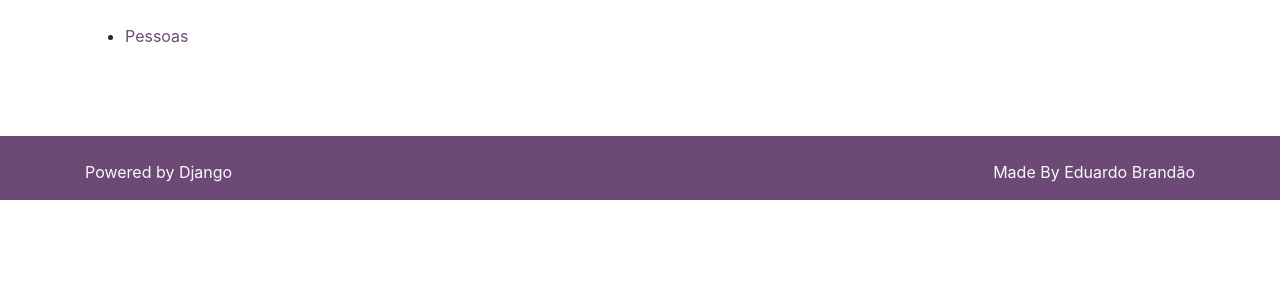
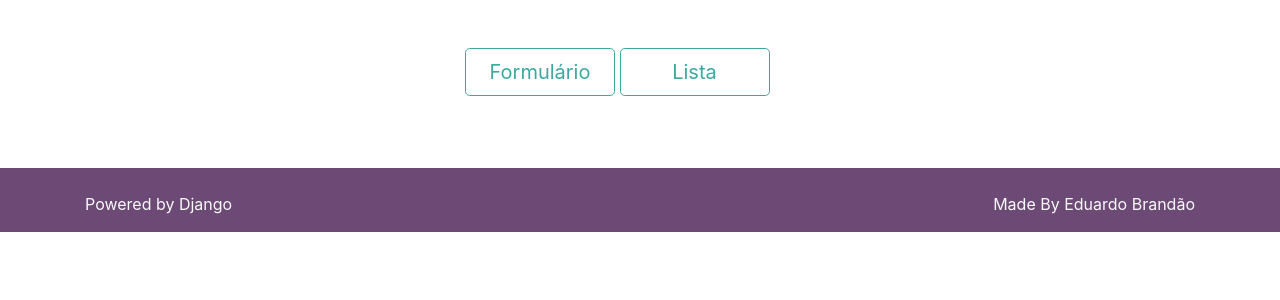
Before and after one commit to EduardoBran/Cadastro-de-Pessoas-Web-Py, a Django app: page / in a window 1280 px wide. Shown: the part 56-356 px from the top of the page. Run offline with Django 4.2, Linux system fonts and the light colour scheme; some libraries are stand-ins or nearby versions.

Commit message:
correcao busca e layout botoes no template index

```diff
--- a/main/templates/main/index.html
+++ b/main/templates/main/index.html
@@ -4,10 +4,14 @@
 
 <br>
 
-<ul>
-    <li><a href="{% url 'pessoa.index' %}">Pessoas</a></li>
-</ul>
+<div class="row justify-content-end">
+    <div class="col-8">
 
+        <a href="{% url 'pessoa.novo' %}" style="width: 150px;"
+            class="btn btn-outline-secondary btn-lg mt-4">Formulário</a>
+        <a href="{% url 'pessoa.index' %}" style="width: 150px;" class="btn btn-outline-secondary btn-lg mt-4">Lista</a>
+    </div>
+</div>
 <br>
 
 {% endblock %}
--- a/templates/parciais/_nav.html
+++ b/templates/parciais/_nav.html
@@ -14,7 +14,7 @@
                     <a class="nav-link" href="{% url 'pessoa.index' %}">Lista</a>
                 </li>
             </ul>
-            <form class="form-inline my-2 my-lg-0 ml-lg-4" method="GET">
+            <form class="form-inline my-2 my-lg-0 ml-lg-4" method="GET" action="{% url 'pessoa.index' %}">
                 <input name="nome_busca" value="" class="form-control mr-sm-2" type="search"
                     placeholder="Buscar pelo nome" aria-label="Search">
             </form>
```
